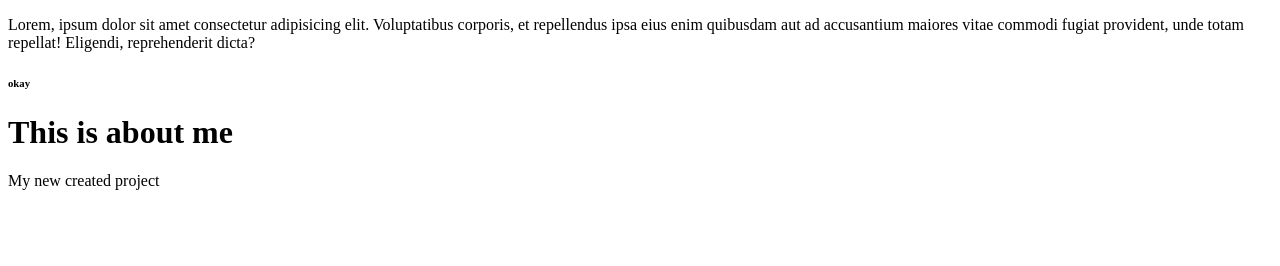
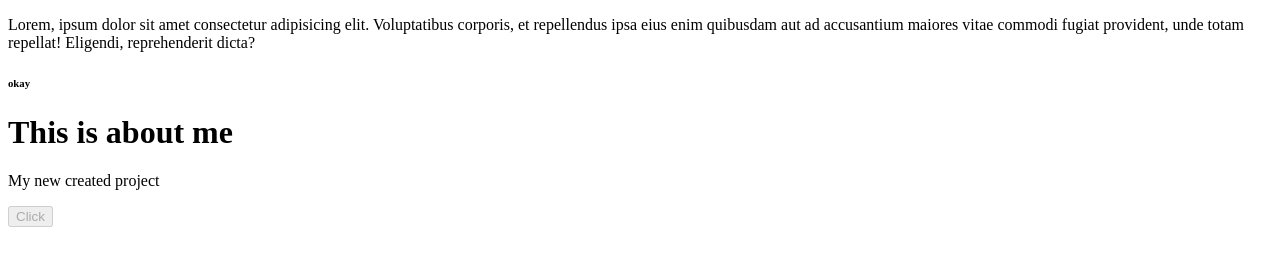
Before and after one commit to pdheeraj99/my-portifolio, a plain HTML site: page about.html in a window 1280 px wide. Drawn offline with Linux system fonts and the light colour scheme.

Commit message:
added about html page with button

```diff
--- a/about.html
+++ b/about.html
@@ -16,5 +16,6 @@
     <h6>okay</h6>
     <h1>This is about me</h1>
     <p>My new created project</p>
+    <button disabled="disabled">Click</button>
   </body>
 </html>
```
